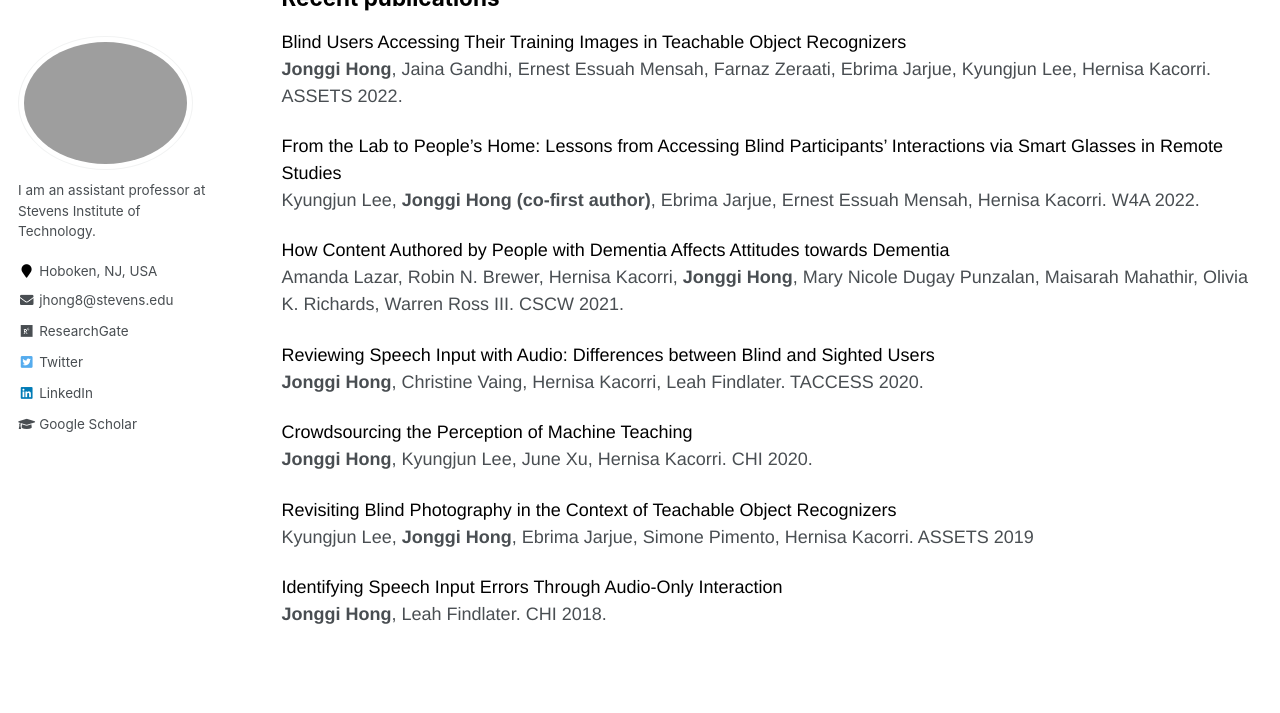
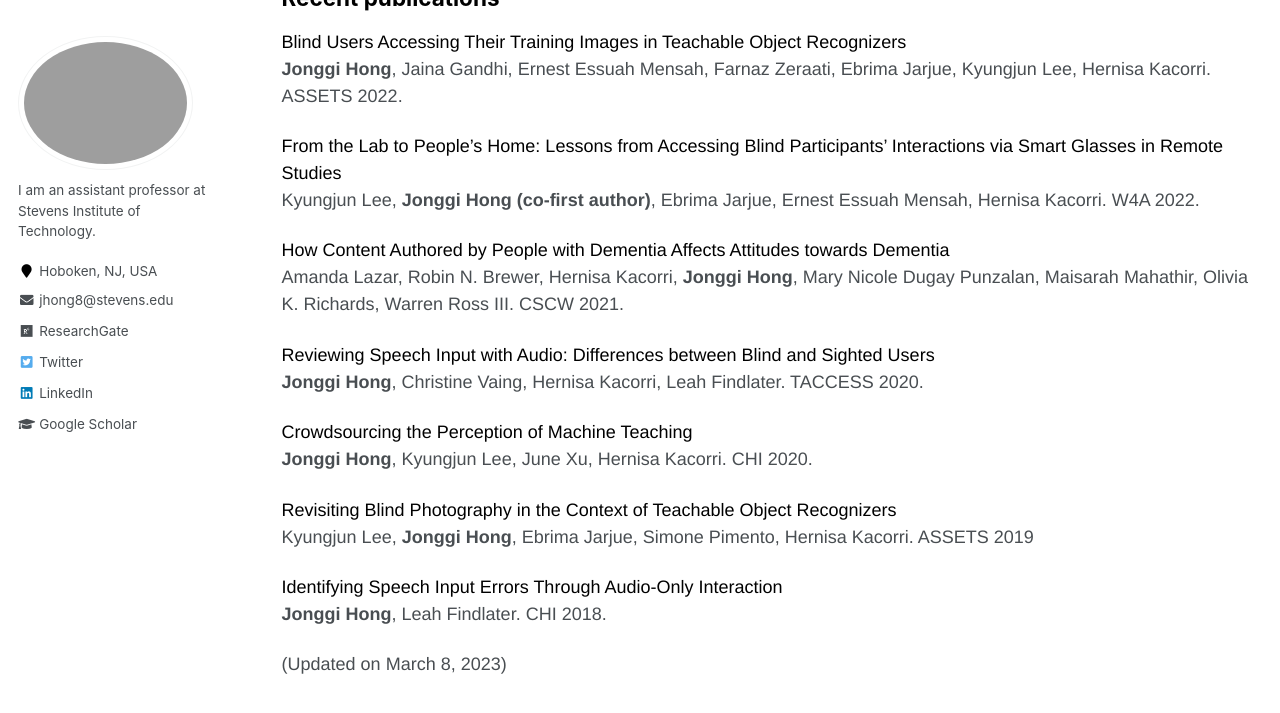
Before and after one commit to jonggi/jonggi.github.io, a Jekyll site: the page built from index.md, in a window 1280 px wide and 900 px high, scrolled down 1569 px. Shown: the top 713 px of the window. Built offline with Jekyll 4.4.1, drawn with Linux system fonts in a browser that asks for light colours.

Commit message:
mm github

```diff
--- a/index.md
+++ b/index.md
@@ -146,3 +146,5 @@ Kyungjun Lee, **Jonggi Hong**, Ebrima Jarjue, Simone Pimento, Hernisa Kacorri. A
 
 [Identifying Speech Input Errors Through Audio-Only Interaction](/papers/CHI2018-DictationErrorsAudioOnly.pdf)<br>
 **Jonggi Hong**, Leah Findlater. CHI 2018.
+
+(Updated on March 8, 2023)
```
